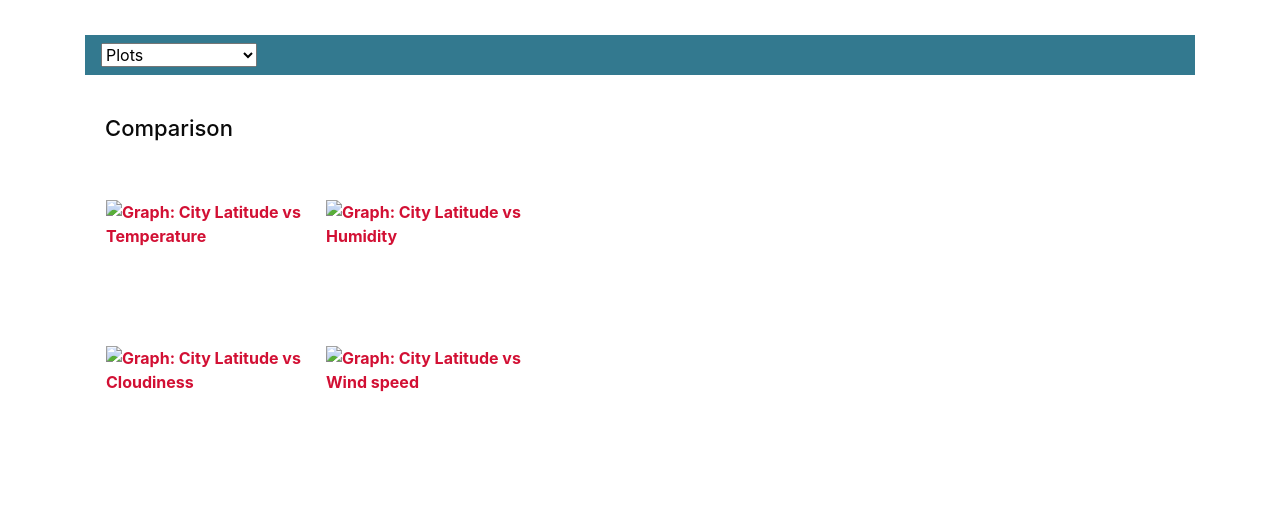
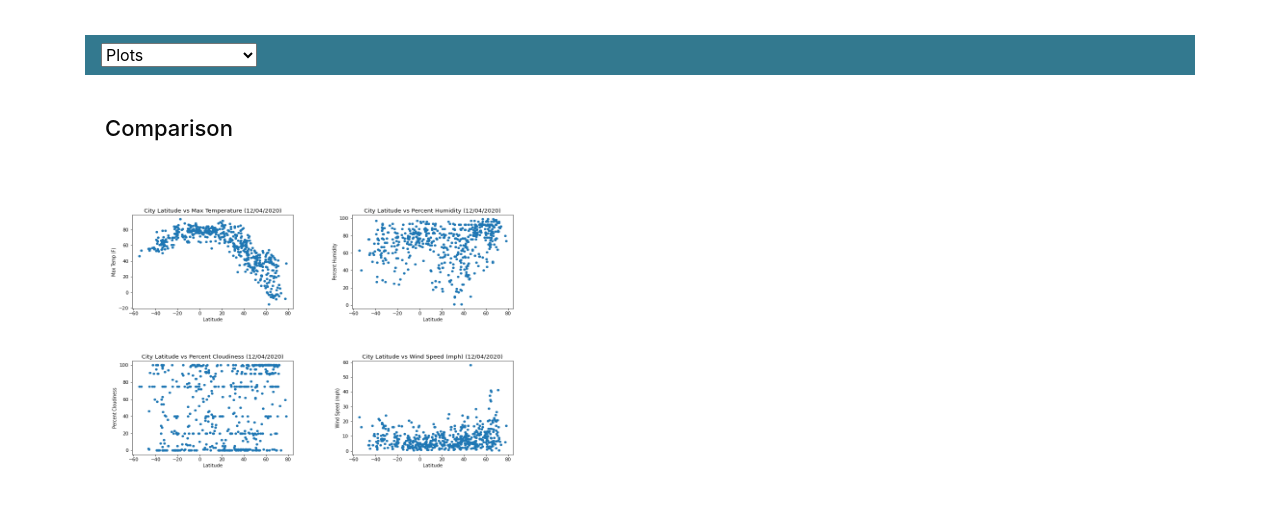
Before and after one commit to shadiaduery/Web-Design-Challenge, a plain HTML site: page Resources/Comparison.html in a window 1280 px wide. Drawn offline with nearby package versions, Linux system fonts and the light colour scheme.

Commit message:
updated images

```diff
--- a/Resources/Comparison.html
+++ b/Resources/Comparison.html
@@ -31,14 +31,14 @@
               <tr>
               </tr>
               <tr>
-                <th><p><a href="https://shadiaduery.github.io/Web-Design-Challenge/Resources/Max_Temperature.html"><img src="Images/LatvsTemp.png" alt="Graph: City Latitude vs Temperature" style="float:left;width:218px;height:144px;"</a></p></th>
-                <th><p><a href="https://shadiaduery.github.io/Web-Design-Challenge/Resources/Humidity.html"><img src="Images/LatvsHumidity.png" alt="Graph: City Latitude vs Humidity" style="float:left;width:218px;height:144px;"</a></p></th>
+                <th><p><a href="https://shadiaduery.github.io/Web-Design-Challenge/Resources/Max_Temperature.html"><img src="../Images/LatvsTemp.png" alt="Graph: City Latitude vs Temperature" style="float:left;width:218px;height:144px;"</a></p></th>
+                <th><p><a href="https://shadiaduery.github.io/Web-Design-Challenge/Resources/Humidity.html"><img src="../Images/LatvsHumidity.png" alt="Graph: City Latitude vs Humidity" style="float:left;width:218px;height:144px;"</a></p></th>
               </tr>
             </thead>
             <tbody>
               <tr>
-                <th><p><a href="https://shadiaduery.github.io/Web-Design-Challenge/Resources/Cloudiness.html"><img src="Images/LatvsCloudiness.png" alt="Graph: City Latitude vs Cloudiness" style="float:left;width:218px;height:144px;"</a></p></th>
-                <th><p><a href="https://shadiaduery.github.io/Web-Design-Challenge/Resources/Wind_Speed.html"><img src="Images/LatvsWindSpeed.png" alt="Graph: City Latitude vs Wind speed" style="float:left;width:218px;height:144px;"</a></p></th>
+                <th><p><a href="https://shadiaduery.github.io/Web-Design-Challenge/Resources/Cloudiness.html"><img src="../Images/LatvsCloudiness.png" alt="Graph: City Latitude vs Cloudiness" style="float:left;width:218px;height:144px;"</a></p></th>
+                <th><p><a href="https://shadiaduery.github.io/Web-Design-Challenge/Resources/Wind_Speed.html"><img src="../Images/LatvsWindSpeed.png" alt="Graph: City Latitude vs Wind speed" style="float:left;width:218px;height:144px;"</a></p></th>
               </tr>
            </div>
         </div>
```
